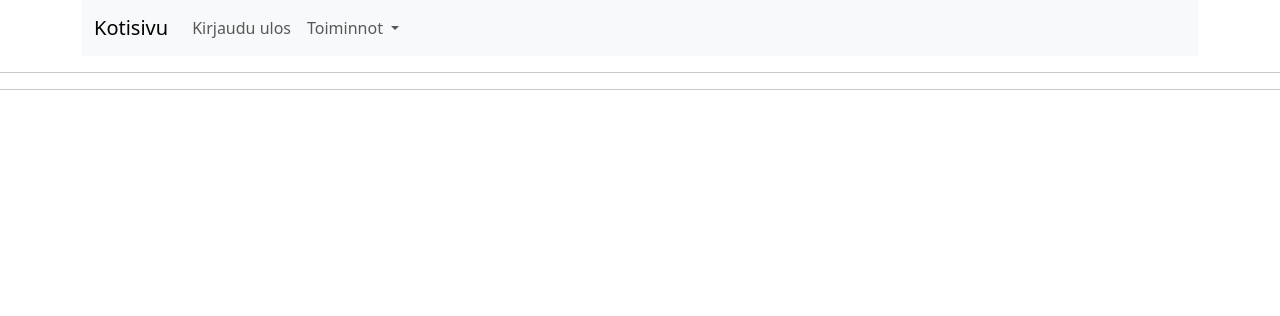
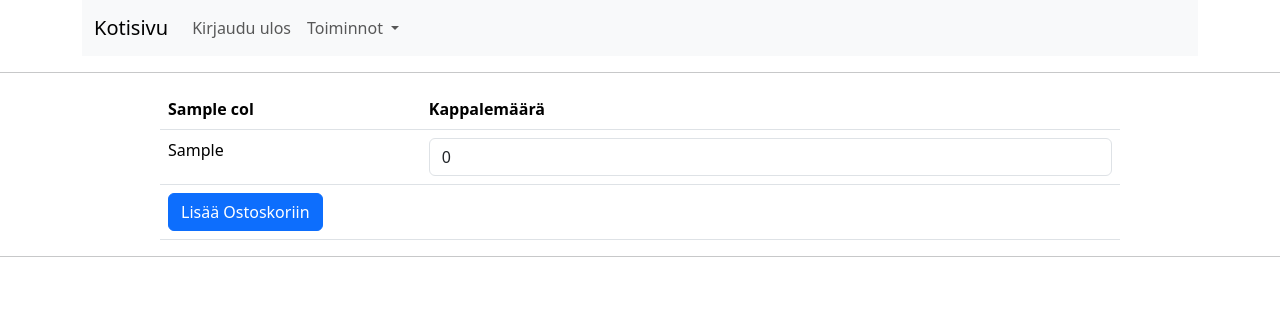
Before and after one commit to kimtakala/tsoha-Ravintola_Tilausterminaali, a Flask app: template templates/menu.html in a window 1280 px wide. Shown: the top 316 px of the page. Run offline with Flask 3, Linux system fonts and the light colour scheme; the visitor is signed in with stand-in values (Sample User, id 1); the template is opened without the code that fills it: most values are stand-ins (such as "Sample title", 1, 10 or a date in 2020).

Commit message:
added basket functionality and improved ordering

```diff
--- a/app.py
+++ b/app.py
@@ -90,15 +90,28 @@ def mainmenu():
 def selectionmenu():
     'Function for menu page.'
     menu_type = request.form["menu_type"]
-    sql = 'SELECT * FROM food'\
+    sql = 'SELECT food.id, INITCAP(food.name) as nimi, food.price as hinta FROM food'\
     ' INNER JOIN food_in_category AS f_i_c'\
     ' ON food.id = f_i_c.food_id'\
     ' INNER JOIN categories AS cat'\
     ' ON f_i_c.category_id = cat.id'\
-    ' WHERE cat.name = :menu_type'
-    results = db.session.execute(text(sql), {"menu_type":menu_type}).fetchall()
+    ' WHERE cat.name = :menu_type AND food.removed IS NOT true'
+    query = db.session.execute(text(sql), {"menu_type":menu_type})
+    results = query.fetchall()
+    columns = [col.capitalize() if col != 'id' else col for col in list(query.keys())]
+    return render_template("menu.html", session=session, results=results, columns=columns)
 
-    return render_template("menu.html", session=session, results=results)
+@app.route("/basket", methods=['POST'])
+def basket():
+    'Function for basket.'
+    session.setdefault('basket', {})
+    for item_id, amount in request.form.items():
+        amount = int(amount)
+        if amount > 0:
+            session['basket'][item_id] = session['basket'].get(item_id, 0) + amount
+    session.modified = True
+    print(session['basket'])
+    return redirect("/menu")
 
 @app.route("/editor", methods=['POST', 'GET'])
 def editor():
@@ -183,9 +196,6 @@ def removefooditem():
         session['error'] = "Item id needs to be an integer!"
     return redirect("/editor")
 
-    #! incorrect integer ei toimi aina koska se ei tarkista että oliko väärä integer jo poistettu, sillä jos se oli jo poistettu update ei failaa, vaikka se onkin jo poistettu, koska se ei silti ole unavailable id.
-    #* Good enough?
-
 @app.route("/logout")
 def logout():
     '''Function for logging out.'''
--- a/templates/menu.html
+++ b/templates/menu.html
@@ -1,8 +1,54 @@
 {% extends "layout.html" %}
-{% block title %}Ruokavalikko{% endblock %}
+{% block title %}menu_alavalikko{% endblock %}
 {% block content %}
-  {% if session.menu_type == 'food' %}
-  {% elif session.menu_type == 'snacks' %}
-  {% elif session.menu_type == 'drinks' %}
-  {% endif %}
+
+{% if session.menu_type == 'food' %}
+<h2>Valitse pääruoka</h2>
+{% elif session.menu_type == 'snacks' %}
+<h2>Valitse lisuke</h2>
+{% elif session.menu_type == 'drinks' %}
+<h2>Valitse juoma</h2>
+{% endif %}
+
+{% if results %}
+<form method="POST" action="/basket">
+  <table class="table">
+    <thead>
+      <tr>
+        {% for col in columns %}
+        {% if col != 'id' %}
+        <th scope="col">{{ col }}</th>
+        {% endif %}
+        {% endfor %}
+        <th scope="col">Kappalemäärä</th>
+      </tr>
+    </thead>
+    <tbody>
+      {% for row in results %}
+      <tr>
+        {% for col in columns %}
+        {% if col != 'id' %}
+        <td>{{ row[col|lower] }}</td>
+        {% endif %}
+        {% endfor %}
+        <td>
+          <div class="input-group">
+            <input type="number" class="form-control" name="{{ row.id }}" value="0" min="0" required>
+          </div>
+        </td>
+      </tr>
+      {% endfor %}
+      <tr>
+        <td colspan="{{ columns|length + 1 }}">
+          <button type="submit" class="btn btn-primary">Lisää Ostoskoriin</button>
+        </td>
+      </tr>
+    </tbody>
+  </table>
+</form>
+
+{% else %}
+<h5>Ei tuotteita tietokannassa</h5>
+{% endif %}
+
 {% endblock %}
```
